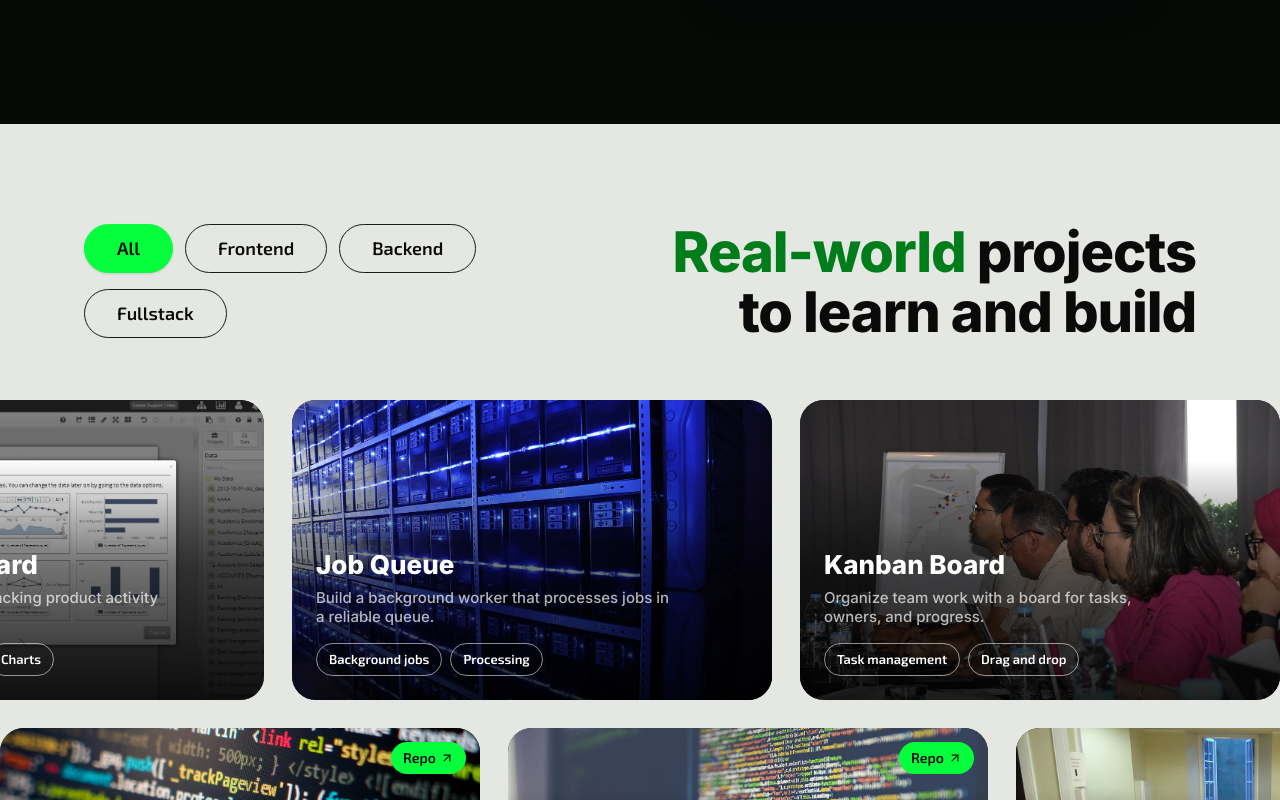
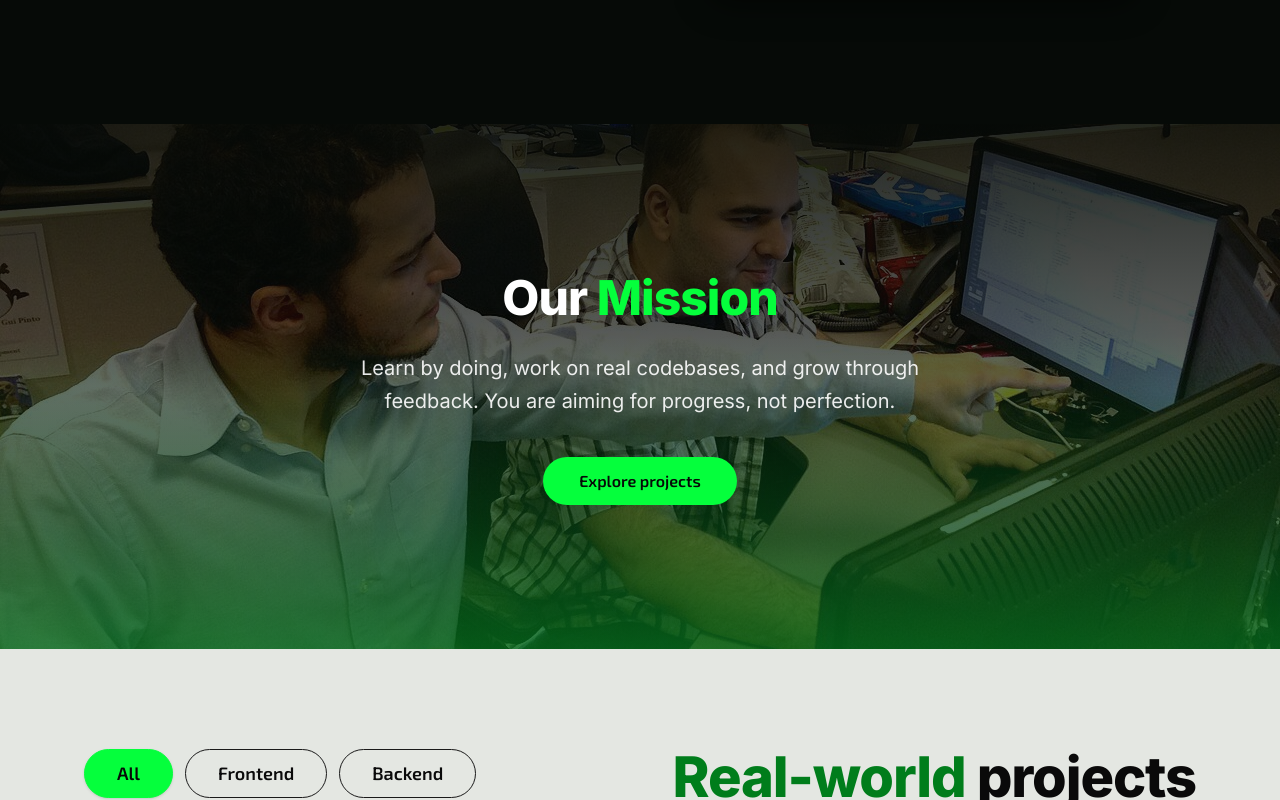
Before and after one commit to dev-wengi/wengi-website, a React (Vite) app: page / in a window 1280 px wide. Shown: the part 2200-3000 px from the top of the page. Built offline with nearby package versions, Linux system fonts and the light colour scheme.

Commit message:
Add Mission band after Vision

```diff
--- a/src/pages/Home.tsx
+++ b/src/pages/Home.tsx
@@ -1,6 +1,7 @@
 import React from 'react'
 import { Hero } from '../sections/Hero'
 import { Vision } from '../sections/Vision'
+import { Mission } from '../sections/Mission'
 import { Projects } from '../sections/Projects'
 import { ProcessPath } from '../sections/ProcessPath'
 import { Faqs } from '../sections/Faqs'
@@ -14,6 +15,7 @@ export const Home: React.FC = () => {
     <>
       <Hero />
       <Vision />
+      <Mission />
       <Projects />
       <ProcessPath />
       <Faqs />
--- /dev/null
+++ b/src/sections/Mission.tsx
@@ -0,0 +1,111 @@
+import React from 'react'
+import { Link } from 'react-router-dom'
+import { motion, type Variants } from 'framer-motion'
+import { SectionHeading } from '../components/SectionHeading'
+
+export interface MissionProps {
+  className?: string
+}
+
+/**
+ * Mission band below Vision (per Frame 8 design).
+ * - Full-bleed developer photo with dark overlay and green wash rising
+ *   from the bottom edge
+ * - Centered "Our Mission" heading, statement, and CTA
+ */
+export const Mission: React.FC<MissionProps> = ({ className = '' }) => {
+  const containerVariants: Variants = {
+    hidden: { opacity: 0 },
+    visible: {
+      opacity: 1,
+      transition: { staggerChildren: 0.12, delayChildren: 0.1 },
+    },
+  }
+
+  const itemVariants: Variants = {
+    hidden: { opacity: 0, y: 24 },
+    visible: {
+      opacity: 1,
+      y: 0,
+      transition: { duration: 0.65, ease: 'easeOut' },
+    },
+  }
+
+  return (
+    <section
+      id="mission"
+      aria-labelledby="mission-heading"
+      className={`relative flex w-full items-center justify-center overflow-hidden px-6 py-28 sm:py-36 ${className}`}
+    >
+      {/* Background photo */}
+      <div aria-hidden="true" className="absolute inset-0">
+        <img
+          src="/images/vision-collab.jpg"
+          alt=""
+          className="h-full w-full object-cover object-center"
+          loading="lazy"
+        />
+      </div>
+
+      {/* Dark overlay */}
+      <div
+        aria-hidden="true"
+        className="absolute inset-0"
+        style={{
+          background:
+            'linear-gradient(180deg, rgba(6,10,7,0.88) 0%, rgba(6,10,7,0.62) 50%, rgba(6,10,7,0.78) 100%)',
+        }}
+      />
+
+      {/* Green wash rising from the bottom */}
+      <div
+        aria-hidden="true"
+        className="absolute inset-0"
+        style={{
+          background:
+            'linear-gradient(180deg, rgba(5,255,60,0) 40%, rgba(5,255,60,0.16) 75%, rgba(5,255,60,0.32) 100%)',
+        }}
+      />
+
+      {/* Content */}
+      <div className="relative z-10 mx-auto w-full max-w-[680px]">
+        <motion.div
+          variants={containerVariants}
+          initial="hidden"
+          whileInView="visible"
+          viewport={{ once: true, amount: 0.2 }}
+          className="flex flex-col items-center text-center"
+        >
+          <motion.div variants={itemVariants} className="w-full">
+            <SectionHeading
+              id="mission-heading"
+              before="Our"
+              highlight="Mission"
+              align="center"
+              className="mb-0"
+            />
+          </motion.div>
+
+          <motion.p
+            variants={itemVariants}
+            className="mt-6 max-w-[560px] font-sans text-[17px] font-normal leading-relaxed text-white/90 sm:text-[20px]"
+          >
+            Learn by doing, work on real codebases, and grow through feedback.
+            You are aiming for progress, not perfection.
+          </motion.p>
+
+          <motion.div variants={itemVariants} className="mt-10">
+            <Link
+              to="/#projects"
+              className="inline-flex min-h-12 items-center justify-center rounded-full bg-[var(--brand,#05FF3C)] px-9 font-exo text-[16px] font-semibold text-black transition-all hover:-translate-y-0.5 hover:bg-[var(--brand-hover,#04EB37)] focus-visible:outline-none focus-visible:ring-2 focus-visible:ring-white"
+            >
+              Explore projects
+            </Link>
+          </motion.div>
+        </motion.div>
+      </div>
+    </section>
+  )
+}
+
+export default Mission
```
